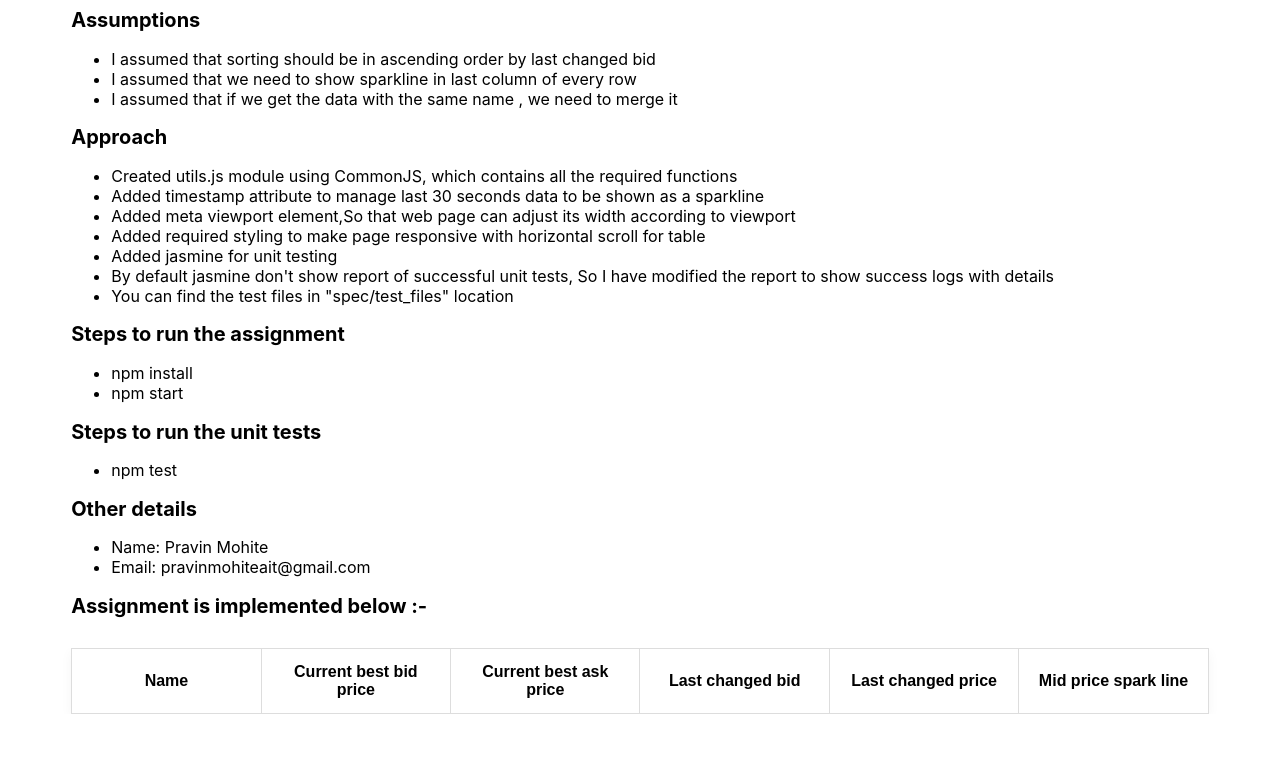
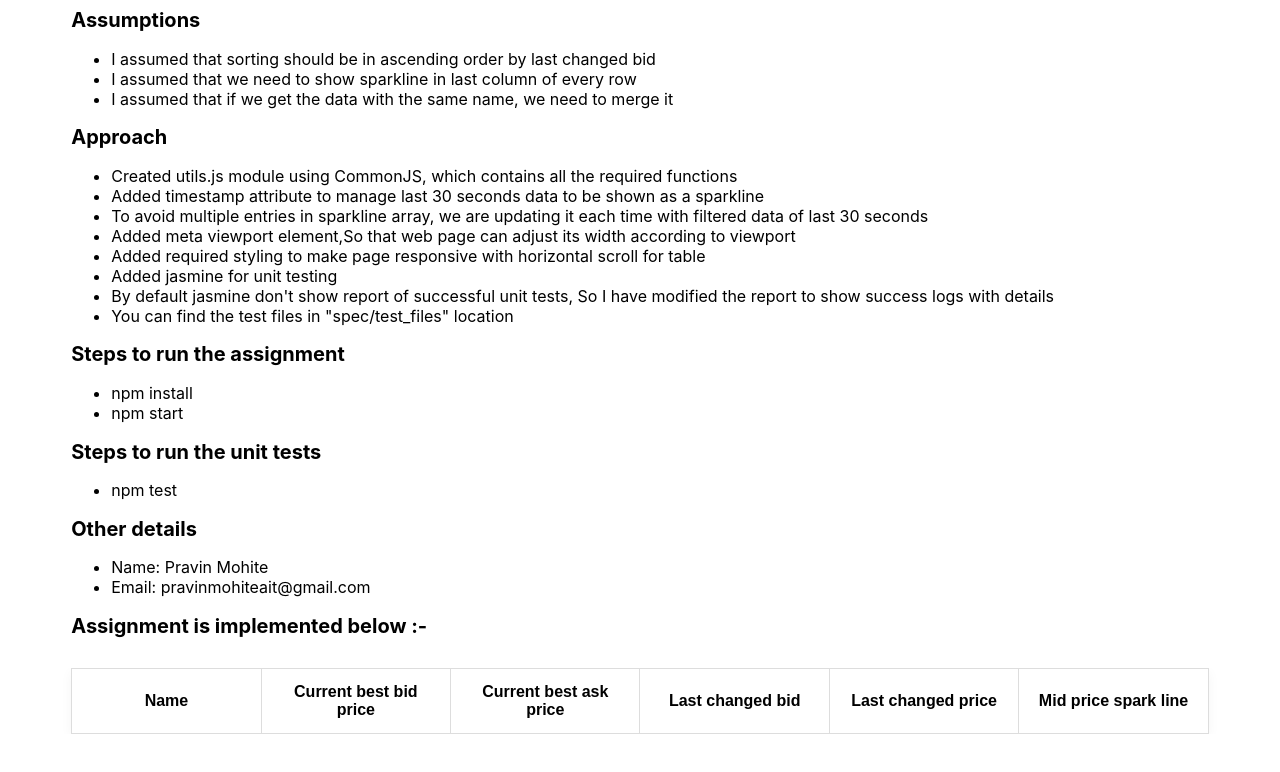
Before and after one commit to pravinmohite/DB_Assignment, a website with bundled scripts: page dev-challenge/dev-challenge-dist/site/index.html in a window 1280 px wide. Built offline with nearby package versions, Linux system fonts and the light colour scheme; no server answers.

Commit message:
Added additional details

```diff
--- a/dev-challenge/dev-challenge-dist/site/index.html
+++ b/dev-challenge/dev-challenge-dist/site/index.html
@@ -16,13 +16,14 @@
     <ul>
         <li>I assumed that sorting should be in ascending order by last changed bid</li>
         <li>I assumed that we need to show sparkline in last column of every row</li>
-        <li>I assumed that if we get the data with the same name , we need to merge it</li>
+        <li>I assumed that if we get the data with the same name, we need to merge it</li>
     </ul>
 
     <h2>Approach</h1>
     <ul>
         <li>Created utils.js module using CommonJS, which contains all the required functions</li>
         <li>Added timestamp attribute to manage last 30 seconds data to be shown as a sparkline</li>
+        <li>To avoid multiple entries in sparkline array, we are updating it each time with filtered data of last 30 seconds</li>
         <li>Added meta viewport element,So that web page can adjust its width according to viewport</li>
         <li>Added required styling to make page responsive with horizontal scroll for table</li>
         <li>Added jasmine for unit testing</li>
```
